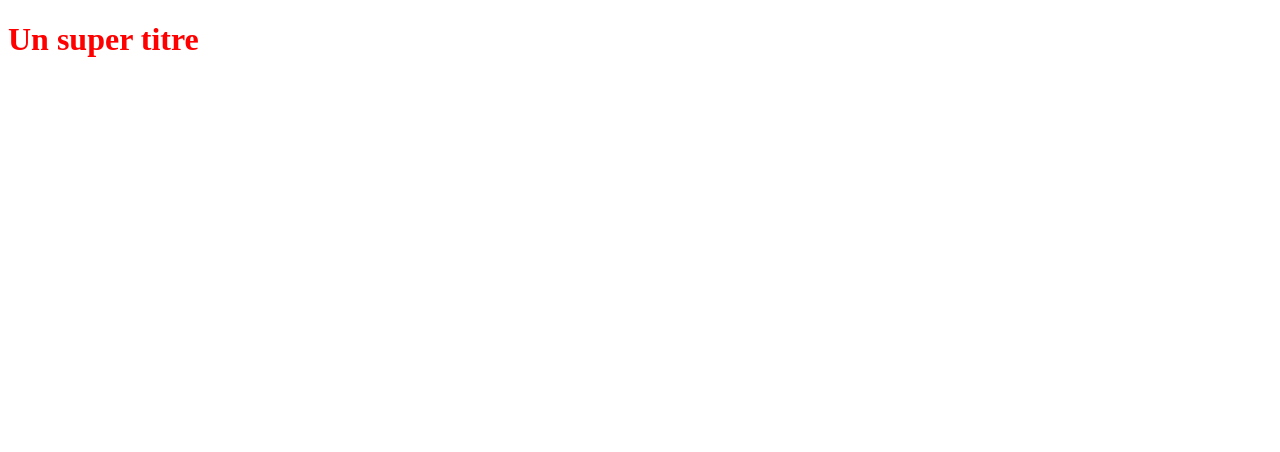
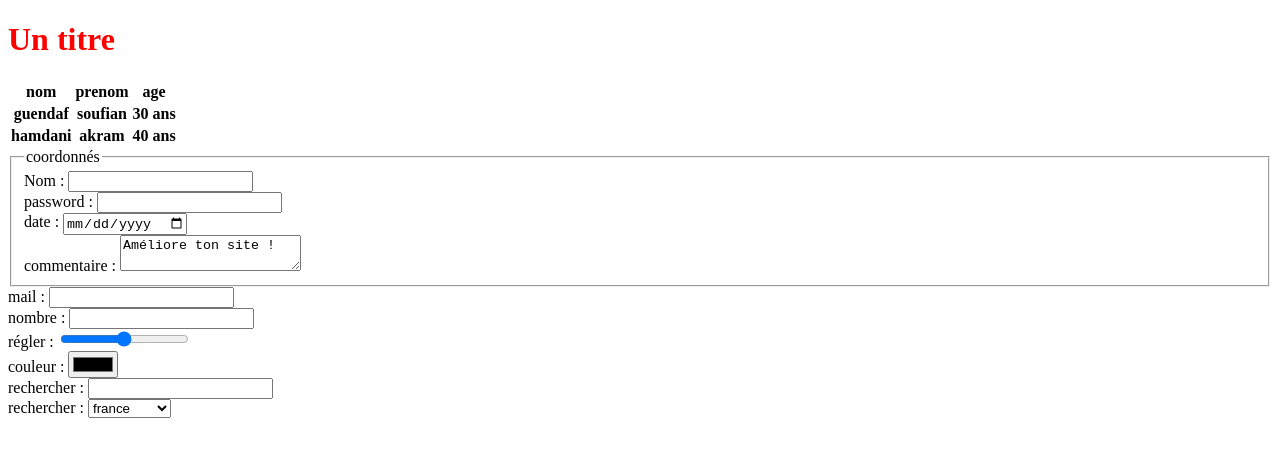
Before and after one commit to guendaf/OpenClassRoom, a plain HTML site: page index.html in a window 1280 px wide. Drawn offline with Linux system fonts and the light colour scheme.

Commit message:
2eme modif titre

```diff
--- a/index.html
+++ b/index.html
@@ -5,6 +5,78 @@
    <link rel="stylesheet" type="text/css" href="styles.css">
 </head>
 <body>
-   <h1>Un super titre</h1>
+   <h1>Un titre</h1>
+   <table>
+      <thead>
+         <tr>
+            <th>nom</th>
+            <th>prenom</th>
+            <th>age</th>
+         </tr>
+      </thead>
+      <tbody>
+         <tr>
+            <th>guendaf</th>
+            <th>soufian</th>
+            <th>30 ans</th>
+         </tr>
+         <tr>
+            <th>hamdani</th>
+            <th>akram</th>
+            <th>40 ans</th>
+         </tr>
+      </tbody>
+   </table>
+   <form>
+      <fieldset>
+         <legend>coordonnés</legend>
+      <div>
+         <div>
+            <label >Nom : </label>
+            <input type="text" name="test">
+         </div>
+         <div>
+            <label >password : </label>
+            <input type="password" name="test">
+         </div>
+         <div>
+            <label >date : </label>
+            <input type="date" name="test">
+         </div>
+         <div>
+            <label >commentaire : </label>
+            <textarea>Améliore ton site !</textarea>
+         </div>
+      </fieldset>
+         <div>
+            <label >mail : </label>
+            <input type="mail" name="test">
+         </div>
+         <div>
+            <label >nombre : </label>
+            <input type="number" name="test">
+         </div>
+         <div>
+            <label >régler : </label>
+            <input type="range" name="test">
+         </div>
+         <div>
+            <label >couleur : </label>
+            <input type="color" name="test">
+         </div>
+         <div>
+            <label >rechercher : </label>
+            <input type="search" name="test">
+         </div>
+         <div>
+            <label >rechercher : </label>
+            <select>
+               <option value="france">france</option>
+               <option value="angleterre">angleterre</option>
+               <option value="espagne">espagne</option>
+            </select>
+         </div>
+      </div>
+   </form>
 </body>
 </html>
```
